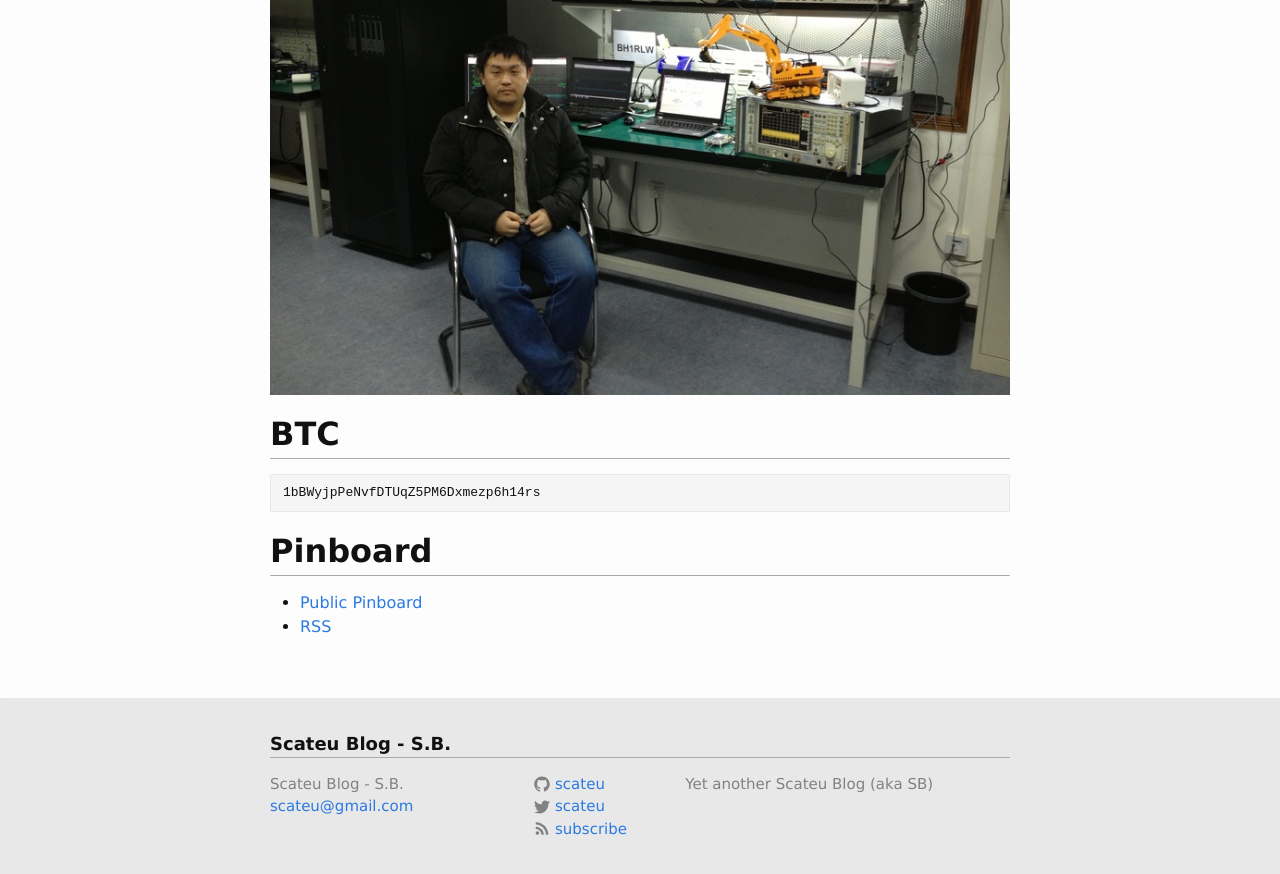
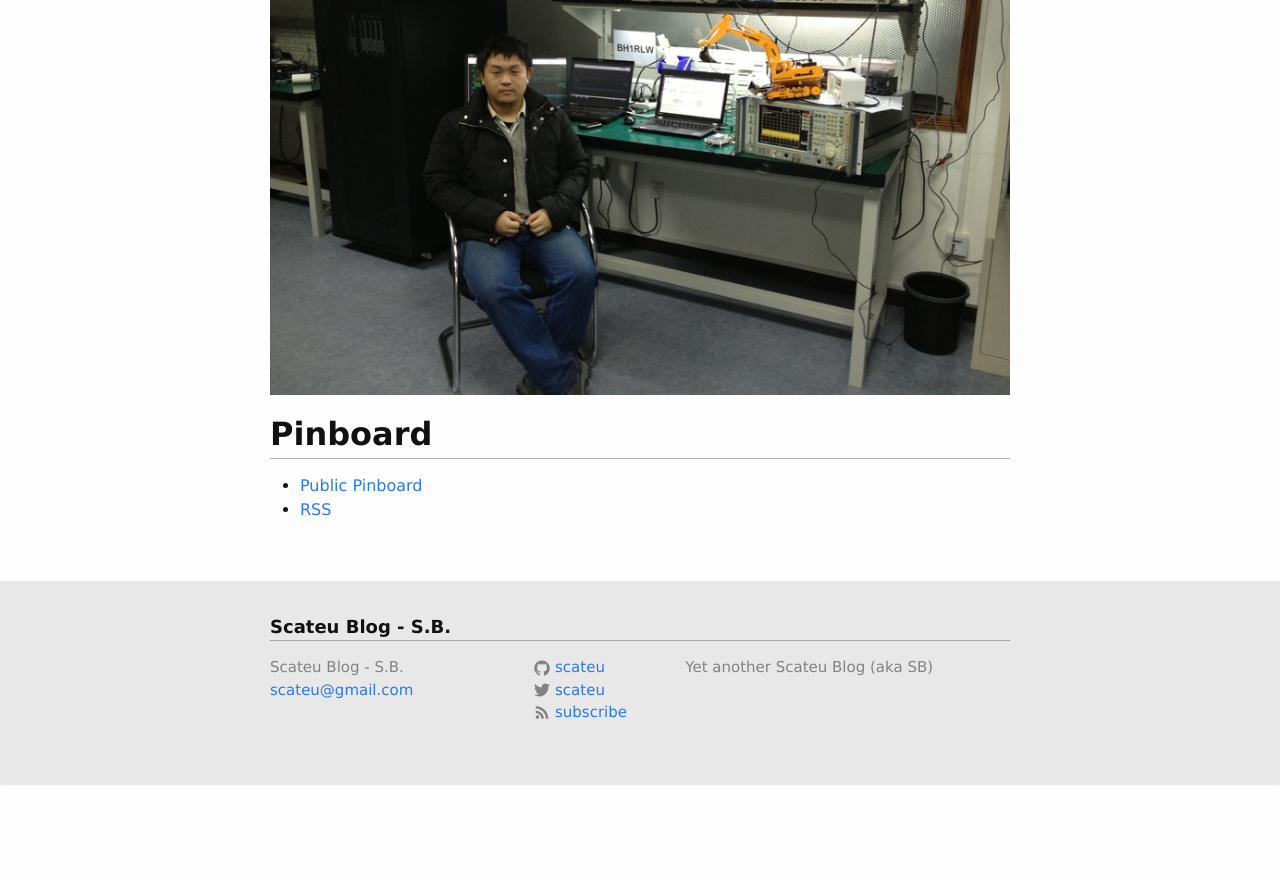
Before and after one commit to scateu/scateu.github.io, a Jekyll site: the page built from _pages/01-about.md, in a window 1280 px wide and 900 px high, scrolled down 4114 px. Shown: the top 874 px of the window. Built offline with Jekyll 4.4.1, drawn with Linux system fonts in a browser that asks for light colours; comment, search, counter and statistics services are not loaded; after the commit the page ends 4898 px from its top, so only the background shows below that.

Commit message:
Sat Jan 20 02:52:22 CST 2018

````diff
--- a/_pages/01-about.md
+++ b/_pages/01-about.md
@@ -162,12 +162,6 @@ I am also interested in Software Defined Radio (SDR), and having fun with GNURad
 ![]({{ site.imageurl }}/bh1rlw.jpg)
 
 
-## BTC
-
-```
-1bBWyjpPeNvfDTUqZ5PM6Dxmezp6h14rs
-```
-
 ## Pinboard
 
  - [Public Pinboard](https://pinboard.in/u:scateu/public)
````
